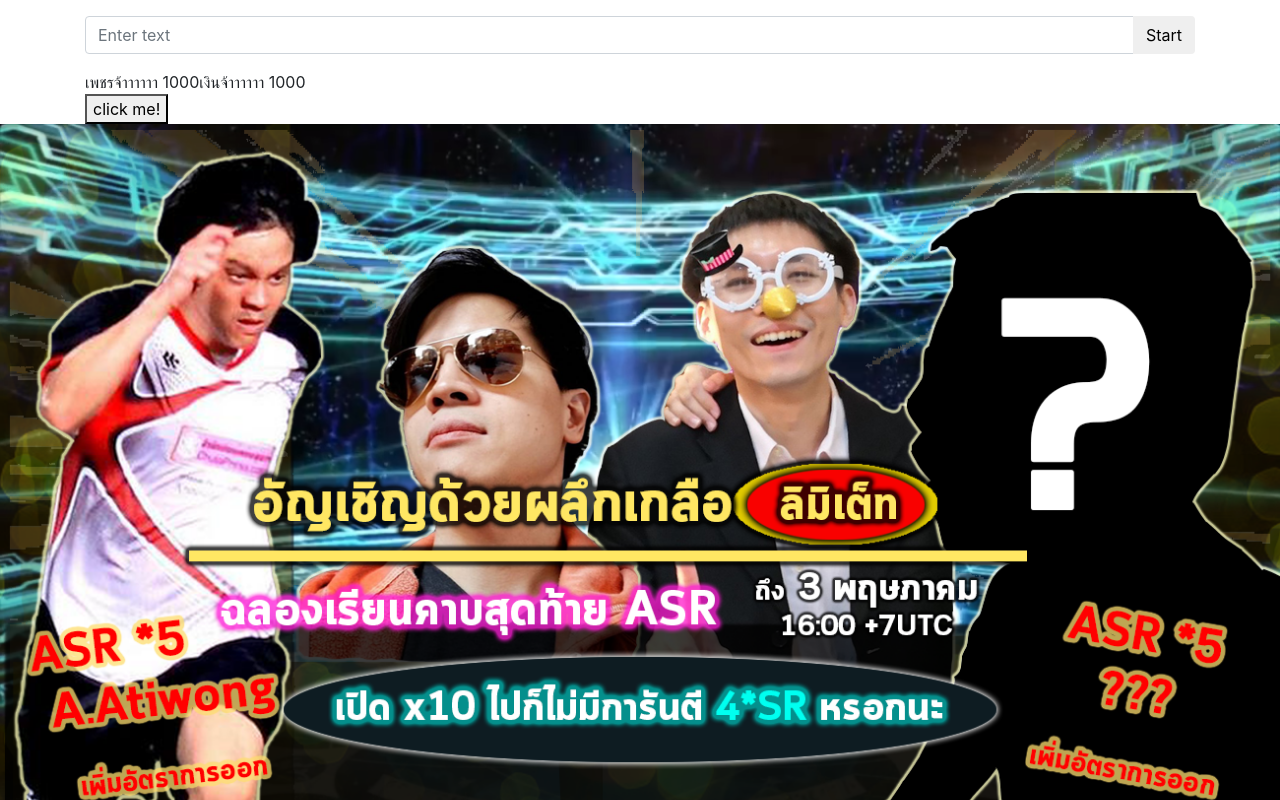
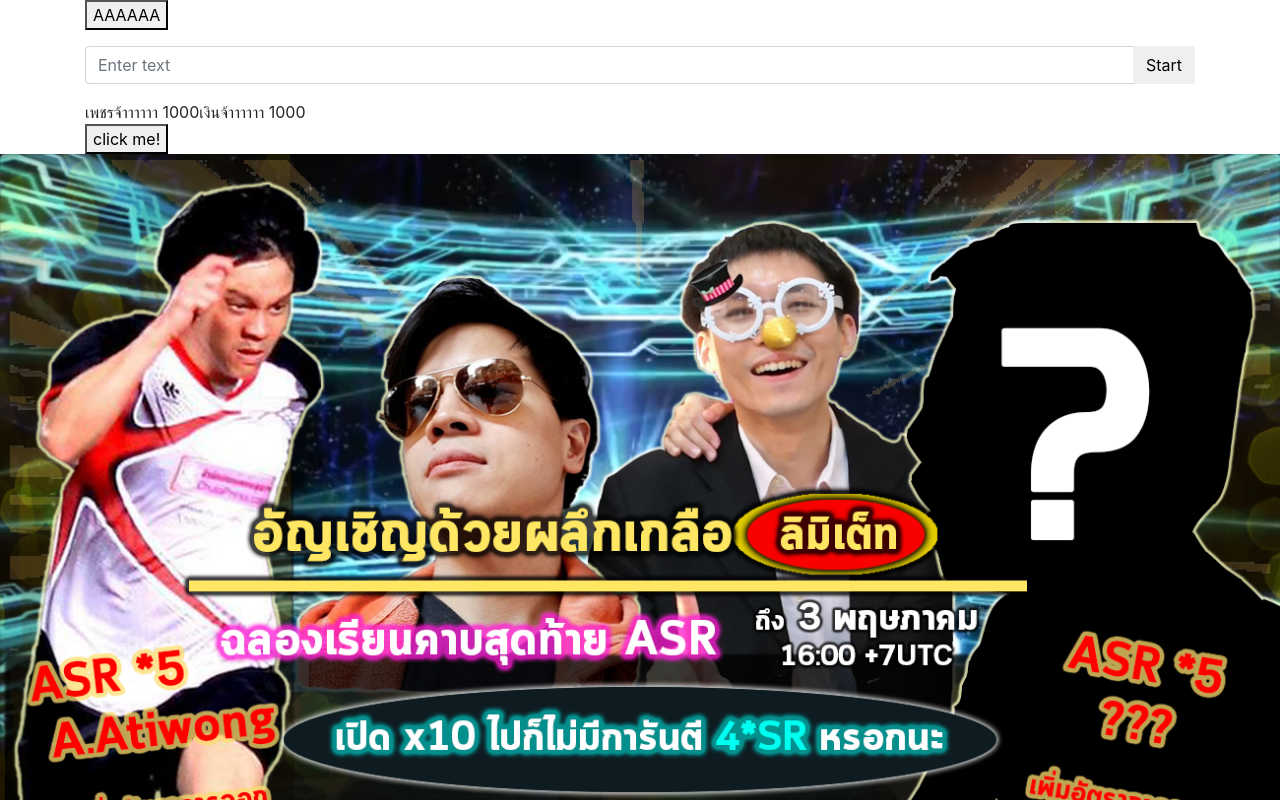
Before and after one commit to Sawaphob/ASR_Gacha_Project, a React (Create React App) app: page / in a window 1280 px wide. Shown: the top 800 px of the page. Built offline with nearby package versions, Linux system fonts and the light colour scheme; no server answers.

Commit message:
add call child test

```diff
--- a/src/component/Video.js
+++ b/src/component/Video.js
@@ -120,6 +120,8 @@ export default class Video extends Component {
         this.startvid = element => {
           this.vidref = element;
         };
+
+        this.testAAA = this.testAAA.bind(this)
     }
 
     start(){
@@ -152,6 +154,12 @@ export default class Video extends Component {
 
     }
 
+    testAAA(){
+        console.log("Ronun")
+    }
+
+
+
     render() {
         if (!this.state.play){
             return(
--- a/src/page/Start.js
+++ b/src/page/Start.js
@@ -13,6 +13,7 @@ export default class Start extends Component{
 
     constructor(props){
         super(props)
+        this.child = React.createRef()
         this.state = {
             money: 1000,
             token: 1000,
@@ -27,12 +28,12 @@ export default class Start extends Component{
                         [0,0,0,0],
                         [1]]
         }
-        this.child = React.createRef()
         this.handleCommand = this.handleCommand.bind(this)
         this.openCollection = this.openCollection.bind(this)
         this.closeCollection = this.closeCollection.bind(this)
         this.addMoney = this.addMoney.bind(this)
         this.addToken = this.addToken.bind(this)
+        this.test = this.test.bind(this)
     }
 
     handleCommand(text){
@@ -55,12 +56,17 @@ export default class Start extends Component{
         this.setState({token:this.state.token + addedToken})
     }
 
+    test(){
+        this.child.current.testAAA()
+    }
+
 
 
     render(){
         return(
             <div class="container">
                 <div>
+                    <button onClick={this.test}>AAAAAA</button>
                     <div>
                         <Microphone worker={myWorker} handleCommand={this.handleCommand} />
                     </div>
```
